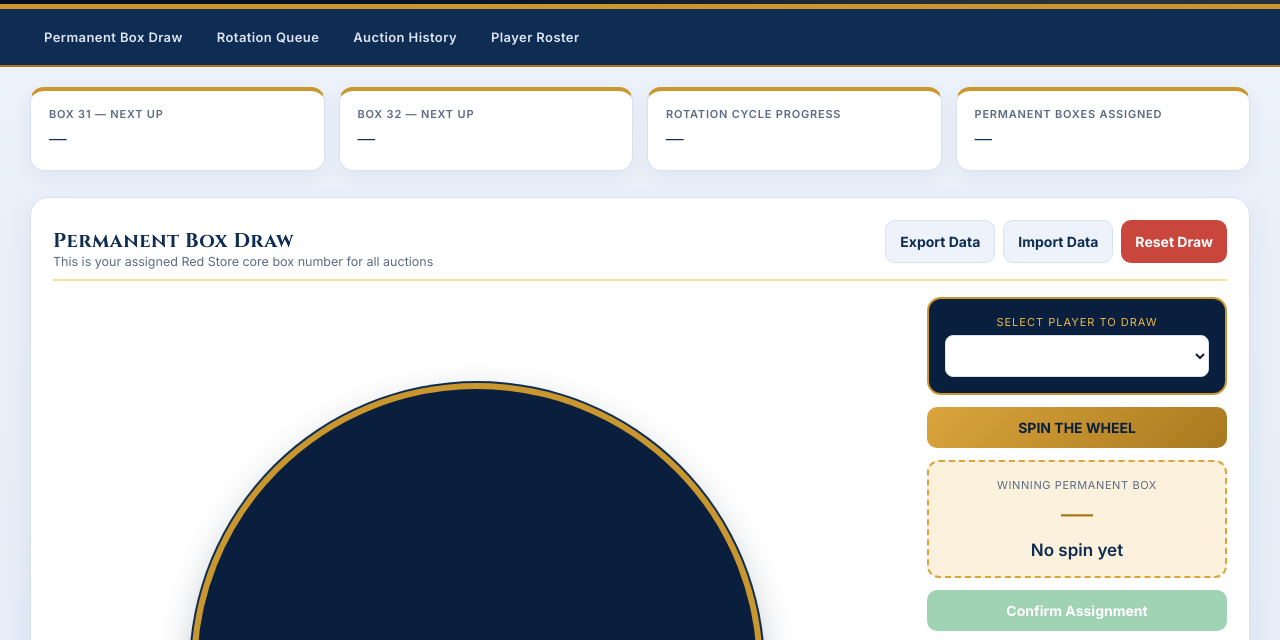
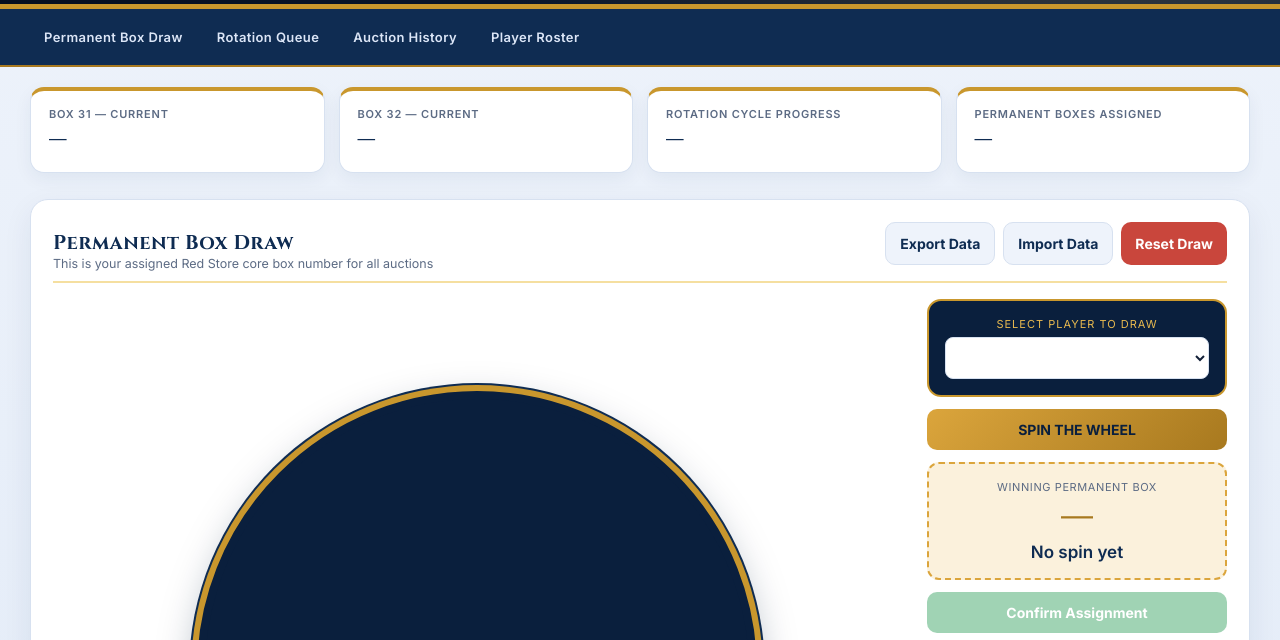
Before and after one commit to TechLChat/titans-wars-red-box-auction, a plain HTML site: page index.html in a window 1280 px wide. Shown: the part 113-753 px from the top of the page. Drawn offline with Linux system fonts and the light colour scheme; no server answers.

Commit message:
Update index.html

```diff
--- a/index.html
+++ b/index.html
@@ -27,8 +27,8 @@
 </nav>
 
 <div class="dash">
-  <div class="dashcard"><div class="lbl">Box 31 — Next Up</div><div class="val" id="dashHigh">—</div></div>
-  <div class="dashcard"><div class="lbl">Box 32 — Next Up</div><div class="val" id="dashLow">—</div></div>
+  <div class="dashcard"><div class="lbl">Box 31 — Current</div><div class="val" id="dashHigh">—</div><div class="small" id="dashHighState" style="margin-top:2px"></div></div>
+  <div class="dashcard"><div class="lbl">Box 32 — Current</div><div class="val" id="dashLow">—</div><div class="small" id="dashLowState" style="margin-top:2px"></div></div>
   <div class="dashcard"><div class="lbl">Rotation Cycle Progress</div><div class="val" id="dashCycle">—</div></div>
   <div class="dashcard"><div class="lbl">Permanent Boxes Assigned</div><div class="val" id="dashAssigned">—</div></div>
 </div>
```
